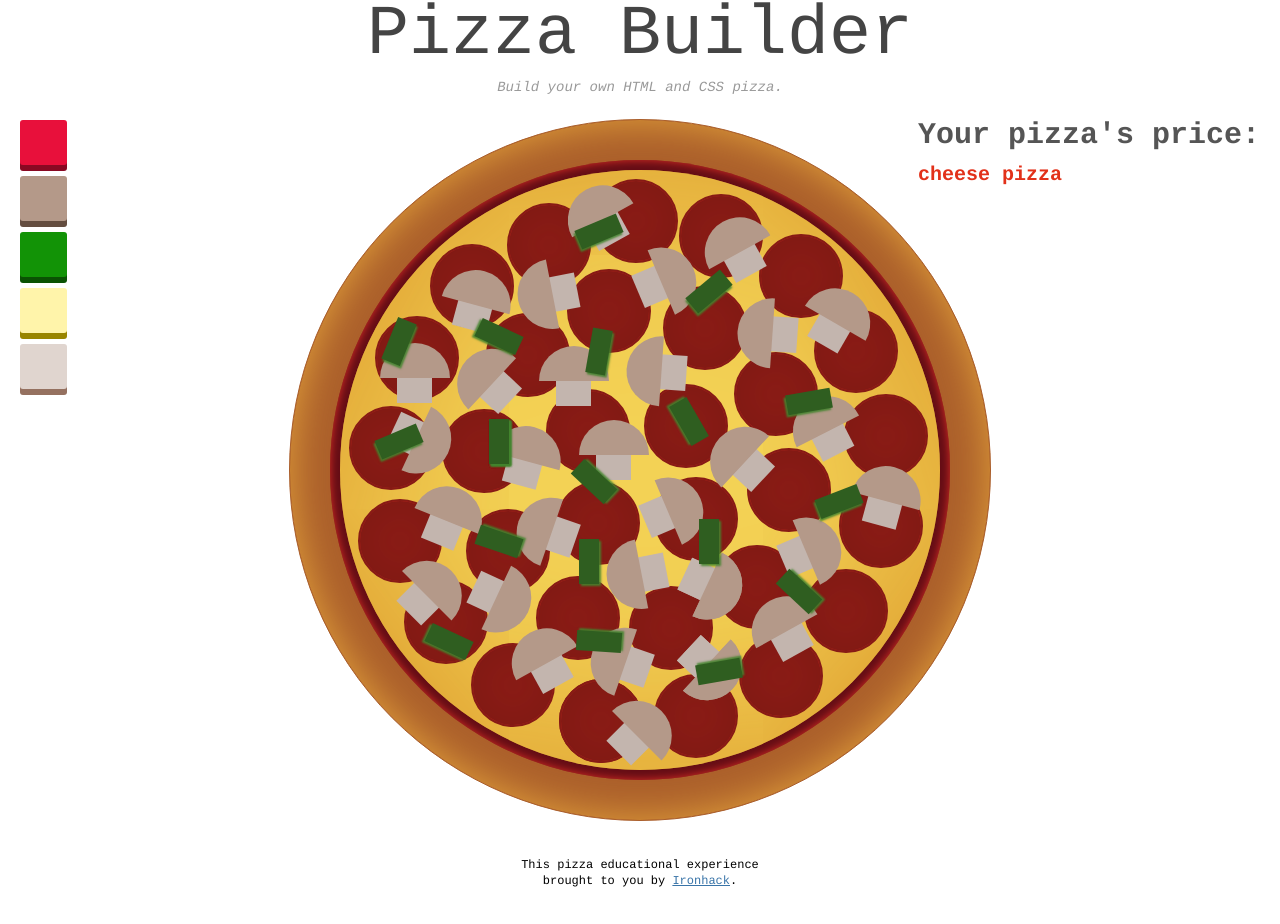
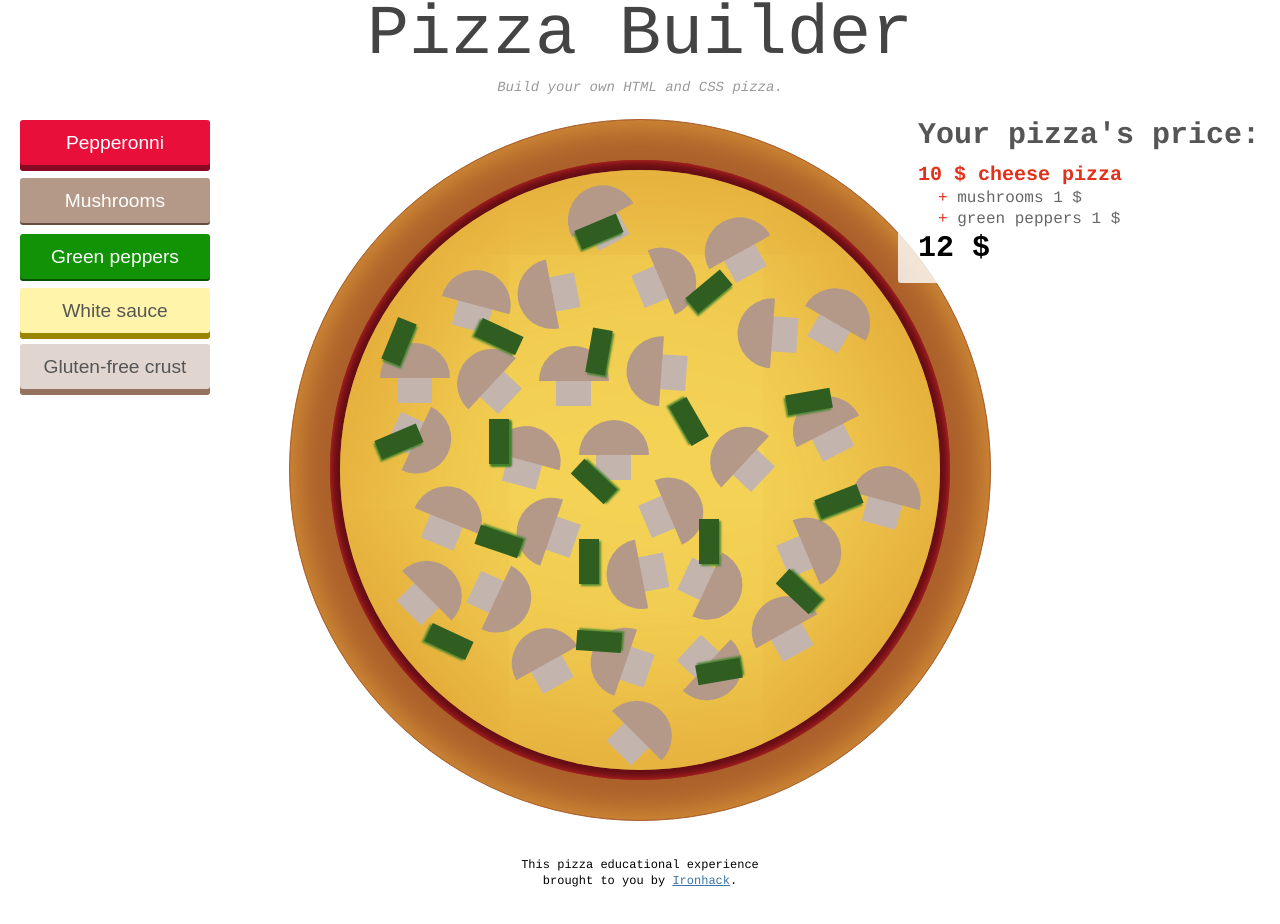
Before and after one commit to ta-web-paris/lab-pizza-builder-vue, a plain HTML site: page starter-code/index.html in a window 1280 px wide. Drawn offline with nearby package versions, Linux system fonts and the light colour scheme.

Commit message:
PAR -Fred

```diff
--- a/starter-code/index.html
+++ b/starter-code/index.html
@@ -22,12 +22,8 @@
                 <li v-for="ingredient in ingredients">
                     <!-- The button must have the `active` class if the ingredient is selected -->
                     <!-- When the button is clicked, it should toggle the `selected` property of the corresponding ingredient object -->
-          <button
-            :class="[
-              'btn',
-              'btn-' + ingredient.name.replace(' ', '-')
-            ]"
-          >
+                    <button @click='{ingredient.selected=!ingredient.selected}' :class="['btn','btn-' + ingredient.name.replace(' ', '-'), ingredient.selected ? 'active' : '',]">
+            {{ingredient.name | capitalize}}
             <!--
               Define a `capitalize` filter that will take a string as an argument
               and return it with the first letter in uppercase.
@@ -42,11 +38,14 @@
         <!-- Price -->
         <aside class="panel price">
             <h2>Your pizza's price</h2>
-      <b><!-- Put the base price of the pizza here --> cheese pizza</b>
+            <b>{{basePrice}} $
+              <!-- Put the base price of the pizza here --> cheese pizza</b>
             <ul>
+                <li v-for="ingredient in ingredients" v-if='ingredient.selected'> {{ingredient.name}} {{ingredient.price}} $
                     <!-- List all selected ingredients with their price. Use a computed property. -->
             </ul>
-      <strong><!-- Display the total price. Use a computed property. --></strong>
+            <strong> {{totalPrice}} $
+              <!-- Display the total price. Use a computed property. --></strong>
         </aside>
         <!-- End Price -->
 
@@ -56,30 +55,22 @@
         The following sections should only be shown if the corresponding ingredient is selected.
         Use the `isSelected` method.
       -->
-      <section
-        :class="'green-pepper ingredient-' + n"
-        v-for="n in 21"
-      ></section>
-      <section
-        :class="'mushroom ingredient-' + n"
-        v-for="n in 32"
-      >
+            <section v-show='isSelected("green peppers")' :class="'green-pepper ingredient-' + n" v-for="n in 21"></section>
+            <section v-show='isSelected("mushrooms")' :class="'mushroom ingredient-' + n" v-for="n in 32">
                 <div class="cap"></div>
                 <div class="stem"></div>
             </section>
-      <section
-        :class="'pepperonni ingredient-' + n"
-        v-for="n in 32"
-      ></section>
+            <section v-show='isSelected("pepperonni")' :class="'pepperonni ingredient-' + n" v-for="n in 32"></section>
 
             <!-- Add the `crust-gluten-free` class if the gluten-free crust is selected -->
-      <section :class="{
+            <section :class="[{
         crust: true
-      }">
+      }, isSelected('gluten-free crust') ? 'crust-gluten-free' : '' ]">
                 <section class="cheese"></section>
                 <!-- Add the `sauce-white` class if the white sauce is selected -->
                 <section :class="{
-          sauce: true
+          sauce: true,
+          'sauce-white': isSelected('white sauce')
         }"></section>
             </section>
         </div>
--- a/starter-code/pizza.js
+++ b/starter-code/pizza.js
@@ -2,8 +2,7 @@ const vm = new Vue({
     el: "#app",
     data: {
         basePrice: 10,
-    ingredients: [
-      {
+        ingredients: [{
             name: 'pepperonni',
             price: 1,
             selected: false
@@ -23,13 +22,30 @@ const vm = new Vue({
             name: 'gluten-free crust',
             price: 5,
             selected: false
-      }
-    ]
+        }]
     },
     methods: {
         isSelected(ingredientName) {
             // Given the name of an ingredient, will return whether it is selected
             return this.ingredients.find(ingredient => ingredient.name === ingredientName).selected
         }
+    },
+    filters: {
+        capitalize(value) {
+            if (!value) return ''
+            value = value.toString()
+            return value.charAt(0).toUpperCase() + value.substring(1)
+        }
+    },
+    computed: {
+        totalPrice() {
+            let sum = this.basePrice;
+            this.ingredients.forEach((ingredient) => {
+                if (ingredient.selected === true) {
+                    sum = sum + ingredient.price;
+                }
+            })
+            return sum
+        }
     }
 });
```
Lines whose indentation alone changed are shown as unchanged.
